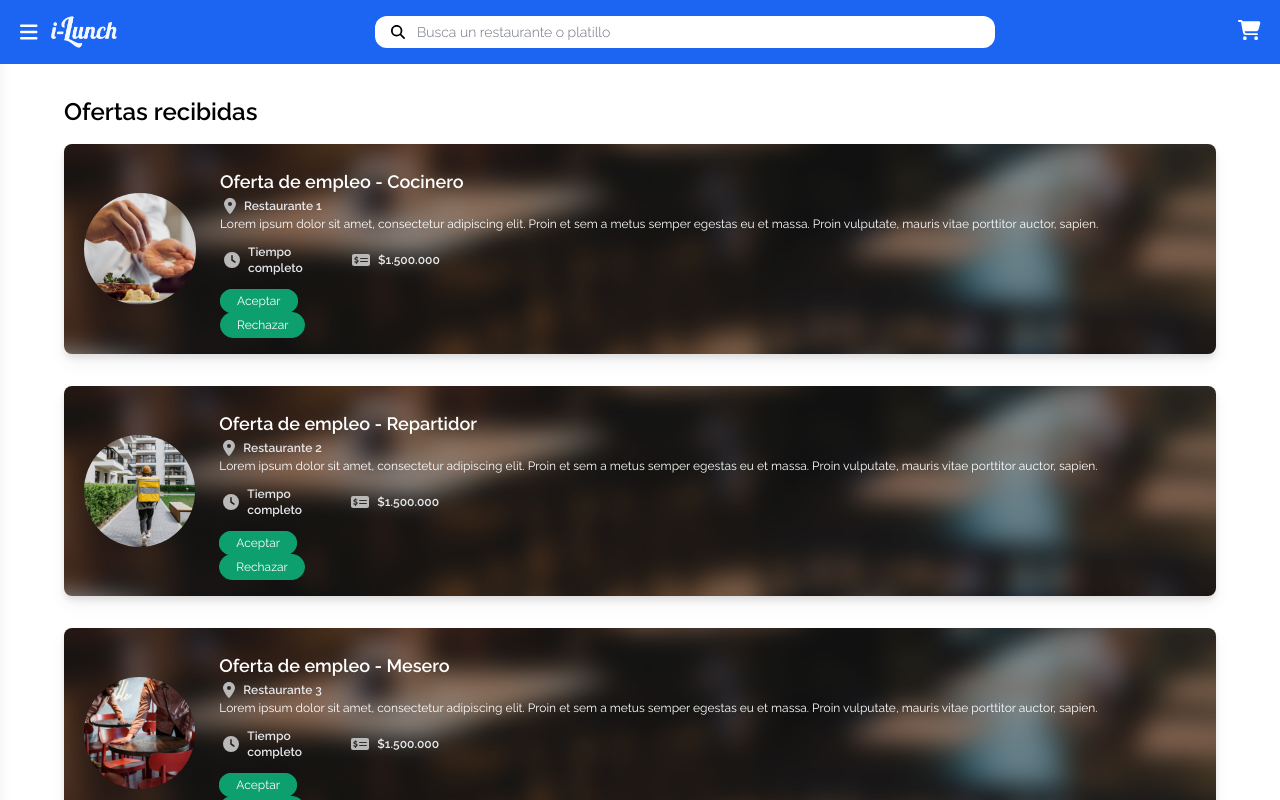
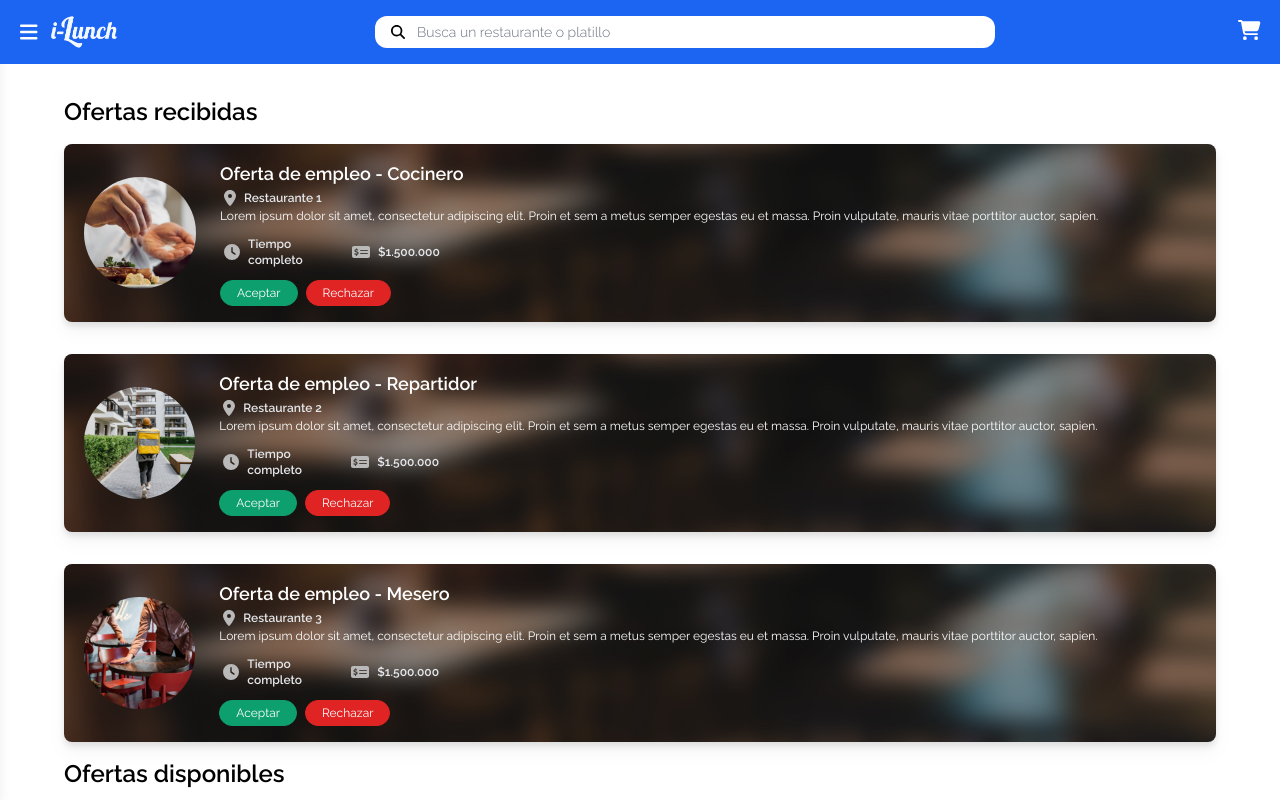
Before and after one commit to iLunch-delivery/iLunch-frontend, a Next.js app: page /jobs/list in a window 1280 px wide. Shown: the top 800 px of the page. Built offline with nearby package versions, Linux system fonts and the light colour scheme.

Commit message:
First version of job functionality

```diff
--- a/app/jobs/list/page.tsx
+++ b/app/jobs/list/page.tsx
@@ -1,10 +1,25 @@
+'use client'
+
 import Detail from '@/components/common/Detail'
 import OfferReceived from '@/components/features/jobs/OffersReceived'
 import MainLayout from '@/components/layout/common/MainLayout'
-
-import { jobAvailableOffers, jobReceivedOffers } from '@/config/data/jobs'
+import { useJobsReceived } from '@/contexts/JobsReceivedContext'
+import { jobAvailableOffers } from '@/config/data/jobs'
+import { JobReceivedInfoProps } from '@/config/interfaces'
 
 export default function JobsList() {
+  // Jobs received state
+  const { jobsReceived, setJobsReceived } = useJobsReceived()
+
+  // Handle remove on job received dismiss
+  const handleRemoveJobReceived = (jobId: number) => {
+    if(confirm('¿Estás seguro de rechazar esta oferta?')) {
+      setJobsReceived(jobsReceived.filter((jobReceived) => jobReceived.id !== jobId))
+      alert('Se ha notificado al restaurante que has rechazado la oferta.')
+    }
+    console.log(jobsReceived)
+  }
+
   return (
     <MainLayout>
       <main>
@@ -12,18 +27,21 @@ export default function JobsList() {
         <section id='jobsOffers'>
           <h2 className='text-2xl font-semibold'>Ofertas recibidas</h2>
           {/* Listan ofertas recibidas */}
-          {jobReceivedOffers.map((product, index) => {
+          {jobsReceived.map((jobReceived, index) => {
             return (
               <OfferReceived
-                key={`product-${index}`}
-                imageURL={product.imageURL}
-                title={product.title}
-                subtitle={product.subtitle}
-                description={product.description}
-                offerTime={product.offerTime}
-                offerSalary={product.offerSalary}
-                button={product.button}
-                button2={product.button2}
+                key={`jobOffer-${index}`}
+                imageURL={jobReceived.imageURL}
+                title={jobReceived.title}
+                subtitle={jobReceived.subtitle}
+                description={jobReceived.description}
+                offerTime={jobReceived.offerTime}
+                offerSalary={jobReceived.offerSalary}
+                button={jobReceived.button}
+                button2={jobReceived.button2}
+                action2={() => {
+                  handleRemoveJobReceived(jobReceived.id)
+                }}
               />
             )
           })}
@@ -31,15 +49,15 @@ export default function JobsList() {
         <section id='jobsOffers'>
           <h2 className='text-2xl font-semibold'>Ofertas disponibles</h2>
           {/* Listan ofertas disponibles */}
-          {jobAvailableOffers.map((jobs, index) => {
+          {jobAvailableOffers.map((job, index) => {
             return (
               <Detail
-                key={`product-${index}`}
-                imageURL={jobs.imageURL}
-                title={jobs.title}
-                subtitle={jobs.subtitle}
-                description={jobs.description}
-                button={jobs.button}
+                key={`job-${index}`}
+                imageURL={job.imageURL}
+                title={job.title}
+                subtitle={job.subtitle}
+                description={job.description}
+                button={job.button}
               />
             )
           })}
--- a/components/features/jobs/OffersReceived.tsx
+++ b/components/features/jobs/OffersReceived.tsx
@@ -1,9 +1,11 @@
-import type { DetailPropsOffer, DetailSubtitleProps } from '@/config/interfaces'
+'use client'
+
+import type { JobOfferProps, DetailSubtitleProps } from '@/config/interfaces'
 import { FontAwesomeIcon } from '@fortawesome/react-fontawesome'
 import { faMoneyCheckDollar, faLocationDot, faClock } from '@fortawesome/free-solid-svg-icons'
 import Link from 'next/link'
 
-function Offer({ imageURL, title, subtitle, description,  offerTime, offerSalary, button , button2, action1, action2}: DetailPropsOffer) {
+function Offer({ imageURL, title, subtitle, description,  offerTime, offerSalary, button , button2, action1, action2}: JobOfferProps) {
   {/* Esto es para variar el icono segun el tipo necesario */}
   function Subtitle({ text, iconType }: DetailSubtitleProps) {
     let Icon = <></>
@@ -27,10 +29,10 @@ function Offer({ imageURL, title, subtitle, description,  offerTime, offerSalary
   }
 
   return(
-    <div className='drop-shadow-lg py-4 max-w-7xl'>
+    <div className='drop-shadow-lg py-4'>
       {/* Tarjeta de la oferta recibida */}
-      <div className='rounded-lg py-4 px-5 space-y-2 md:flex md:items-center ms:space-y-0 space-x-6' style={{backgroundImage: `url('/assets/restaurant/restaurant-banner.png')`}}>
-          <img className='block h-28 rounded-full md:mx-0 md:shrink-0' src={imageURL} alt={`Offer: ${title}`}></img>
+      <div className='flex flex-col rounded-lg py-4 px-5 space-y-2 sm:flex-row sm:items-center sm:space-y-0 space-x-6' style={{backgroundImage: `url('/assets/restaurant/restaurant-banner.png')`}}>
+        <img className='block h-28 rounded-full mx-auto sm:mx-0 sm:shrink-0' src={imageURL} alt={`Offer: ${title}`}></img>
         <div className='space-y-2'>
           <div className='space-y-0.5'>
             {/* Titulo de la oferta */}
@@ -49,53 +51,45 @@ function Offer({ imageURL, title, subtitle, description,  offerTime, offerSalary
             {offerTime != null ? <Subtitle text={offerTime.text} iconType={offerTime.iconType} /> : null}
             {offerSalary != null ? <Subtitle text={offerSalary.text} iconType={offerSalary.iconType} /> : null}
           </div>
-          <div>
+          <div className='flex gap-2 w-min'>
             {/* Boton aceptar oferta */}
             {button != null ?
               button.href != null ? (
-                <div>
                 <Link
-                    className='me-2 px-4 py-1 bg-green-500 text-xs text-white rounded-full border border-green-500 hover:bg-green-400 hover:border-transparent focus:outline-none focus:ring-2 focus:ring-green-300 focus:ring-offset-2'
+                  className='basis-1/2 px-4 py-1 bg-green-500 text-xs text-center text-white rounded-full border border-green-500 hover:bg-green-400 hover:border-transparent focus:outline-none focus:ring-2 focus:ring-green-300 focus:ring-offset-2'
                   href={button.href}
                 >
                   {button.text}
                 </Link>
-                </div>
               ) : (
-                <div>
                 <button
-                    className='me-2 px-4 py-1 bg-green-500 text-xs text-white rounded-full border border-green-500 hover:bg-green-400 hover:border-transparent focus:outline-none focus:ring-2 focus:ring-green-300 focus:ring-offset-2'
+                  className='basis-1/2 px-4 py-1 bg-red-600 text-xs text-center text-white rounded-full border border-red-600 hover:bg-red-500 hover:border-transparent focus:outline-none focus:ring-2 focus:ring-red-300 focus:ring-offset-2'
                   onClick={() => {
                     action1?.()
                   }}
                 >
                   {button.text}
                 </button>
-                </div>
               )
             : null}
             {/* Boton rechazar oferta */}
             {button2 != null ?
               button2.href != null ? (
-                <div>
                 <Link
-                    className='me-2 px-4 py-1 bg-green-500 text-xs text-white rounded-full border border-green-500 hover:bg-green-400 hover:border-transparent focus:outline-none focus:ring-2 focus:ring-green-300 focus:ring-offset-2'
+                  className='basis-1/2 px-4 py-1 bg-green-500 text-xs text-center text-white rounded-full border border-green-500 hover:bg-green-400 hover:border-transparent focus:outline-none focus:ring-2 focus:ring-green-300 focus:ring-offset-2'
                   href={button2.href}
                 >
                   {button2.text}
                 </Link>
-                </div>
               ) : (
-                <div>
                 <button
-                    className='me-2 px-4 py-1 bg-green-500 text-xs text-white rounded-full border border-green-500 hover:bg-green-400 hover:border-transparent focus:outline-none focus:ring-2 focus:ring-green-300 focus:ring-offset-2'
+                  className='basis-1/2 px-4 py-1 bg-red-600 text-xs text-center text-white rounded-full border border-red-600 hover:bg-red-500 hover:border-transparent focus:outline-none focus:ring-2 focus:ring-red-300 focus:ring-offset-2'
                   onClick={() => {
                     action2?.()
                   }}
                 >
                   {button2.text}
                 </button>
-                </div>
               )
             : null}
           </div>
--- a/components/layout/common/MainLayout.tsx
+++ b/components/layout/common/MainLayout.tsx
@@ -1,7 +1,8 @@
-import { SidebarProvider } from '@/contexts/SidebarContext'
 import Header from '@/components/layout/Header'
 import Sidebar from '@/components/layout/Sidebar'
 import Footer from '@/components/layout/Footer'
+import { SidebarProvider } from '@/contexts/SidebarContext'
+import { JobsReceivedProvider } from '@/contexts/JobsReceivedContext'
 
 export default function MainLayout({
   children
@@ -17,7 +18,9 @@ export default function MainLayout({
           &nbsp;
         </div>
       </SidebarProvider>
-      {children}
+      <JobsReceivedProvider>
+        {children}
+      </JobsReceivedProvider>
       <Footer />
     </>
   )
--- /dev/null
+++ b/contexts/JobsReceivedContext.tsx
@@ -0,0 +1,29 @@
+'use client'
+
+import { createContext, useContext, useState } from 'react'
+import type { JobsReceivedContextInterface } from '@/config/interfaces'
+import { JobReceivedInfoProps } from '@/config/interfaces'
+import { jobReceivedOffers } from '@/config/data/jobs'
+
+const JobsReceivedContext = createContext<JobsReceivedContextInterface>({
+  jobsReceived: jobReceivedOffers,
+  setJobsReceived: () => {}
+})
+
+export const JobsReceivedProvider = ({
+  children
+}: {
+  children: React.ReactNode
+}) => {
+  const [jobsReceived, setJobsReceived] = useState(Array<JobReceivedInfoProps>)
+
+  return (
+    <JobsReceivedContext.Provider value={{ jobsReceived, setJobsReceived }}>
+      {children}
+    </JobsReceivedContext.Provider>
+  )
+}
+
+export const useJobsReceived = () => {
+  return useContext(JobsReceivedContext)
+}
--- a/contexts/SearchContext.tsx
+++ b/contexts/SearchContext.tsx
@@ -1,7 +1,7 @@
 'use client'
 
+import { createContext, useContext, useState } from 'react'
 import type { SearchContextInterface } from '@/config/interfaces'
-import { createContext, useContext, useState } from 'react'
 import { RestaurantInfoProps } from '@/config/interfaces'
 
 const SearchContext = createContext<SearchContextInterface>({
```
Also changed, not shown: app/jobs/details/[jobId]/page.tsx (+18 -5 lines), config/data/jobs.ts (+3 -6 lines), config/interfaces.ts (+36 -2 lines). Lines whose indentation alone changed are shown as unchanged.
